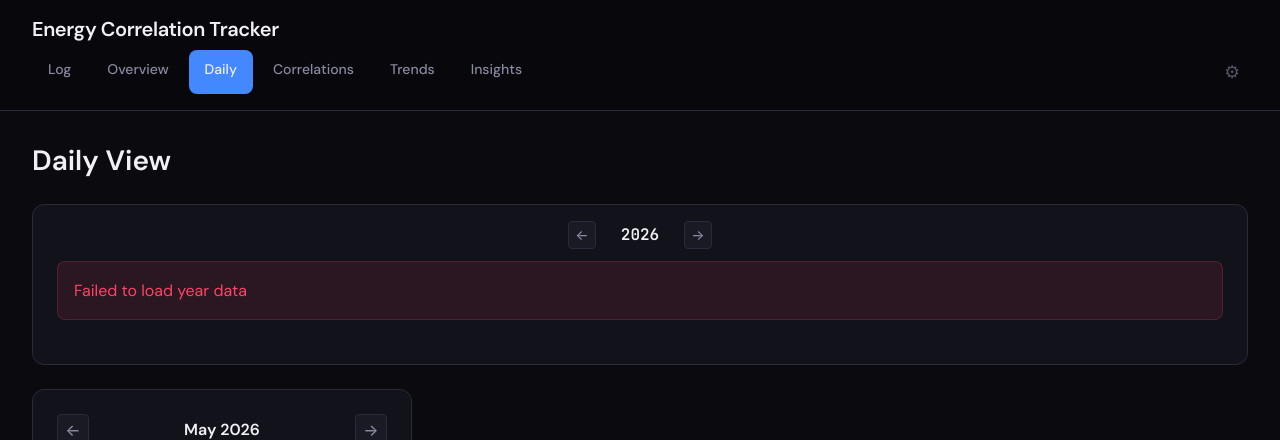
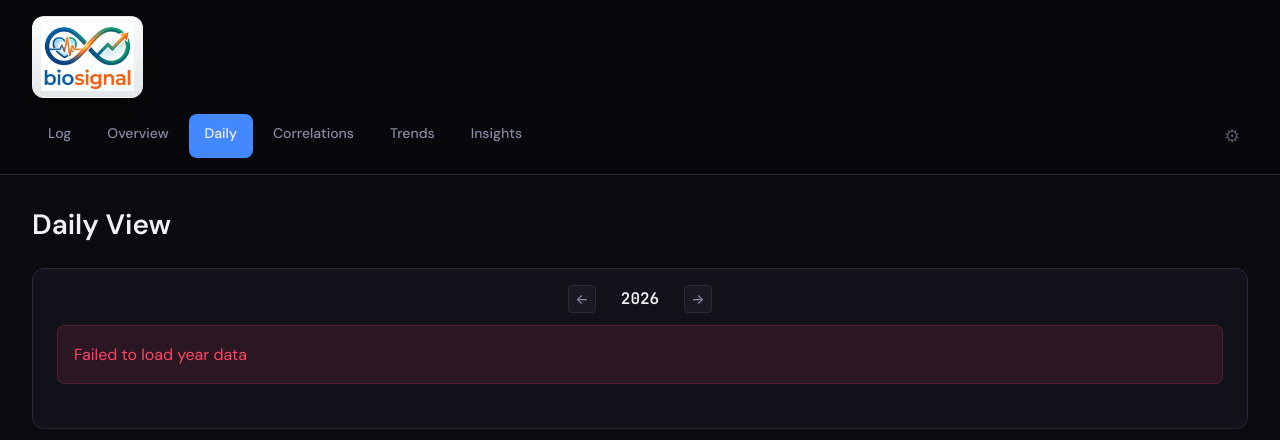
Before and after one commit to hoombar/biosignal, a FastAPI app: page /daily in a window 1280 px wide. Shown: the top 440 px of the page. Run offline with FastAPI, Linux system fonts and the light colour scheme; data that the repository does not hold is empty; parts of the project's set-up code (start-up, migrations or seed data) failed here and were passed over.

Commit message:
feat(ui): add site logo and favicon assets

```diff
--- a/app/templates/base.html
+++ b/app/templates/base.html
@@ -3,16 +3,26 @@
 <head>
     <meta charset="UTF-8">
     <meta name="viewport" content="width=device-width, initial-scale=1.0">
-    <title>{% block title %}Energy Tracker{% endblock %}</title>
+    <title>{% block title %}Biosignal{% endblock %}</title>
     <link rel="preconnect" href="https://fonts.googleapis.com">
     <link rel="preconnect" href="https://fonts.gstatic.com" crossorigin>
     <link href="https://fonts.googleapis.com/css2?family=DM+Sans:wght@400;500;600;700&family=JetBrains+Mono:wght@400;500;600;700&display=swap" rel="stylesheet">
+    <link rel="icon" type="image/png" href="/static/images/favicon.png">
+    <link rel="apple-touch-icon" href="/static/images/apple-touch-icon.png">
     <link rel="stylesheet" href="/static/css/style.css">
     <script src="https://cdn.jsdelivr.net/npm/chart.js"></script>
 </head>
 <body>
     <header>
-        <h1>Energy Correlation Tracker</h1>
+        <a href="/log" class="site-brand" aria-label="Biosignal home">
+            <img
+                src="/static/images/logo.jpeg"
+                alt="Biosignal"
+                class="site-logo"
+                width="320"
+                height="235"
+            >
+        </a>
         <nav>
             <a href="/log" class="{{ 'active' if active_page == 'log' }}">Log</a>
             <a href="/overview" class="{{ 'active' if active_page == 'overview' }}">Overview</a>
--- a/static/css/style.css
+++ b/static/css/style.css
@@ -120,19 +120,32 @@ header {
     color: var(--header-text);
     padding: var(--space-md) var(--space-xl);
     border-bottom: 1px solid var(--border-subtle);
-}
-
-header h1 {
-    font-size: 1.25rem;
-    font-weight: 600;
-    letter-spacing: -0.02em;
-    margin-bottom: var(--space-sm);
+    display: flex;
+    flex-direction: column;
+    gap: var(--space-md);
+}
+
+.site-brand {
+    align-self: flex-start;
+    display: inline-flex;
+    padding: 0.375rem 0.5rem;
+    border-radius: var(--radius-lg);
+    background: linear-gradient(180deg, rgba(255, 255, 255, 0.98), rgba(241, 246, 248, 0.94));
+    box-shadow: 0 14px 30px rgba(0, 0, 0, 0.35);
+    border: 1px solid rgba(255, 255, 255, 0.12);
+}
+
+.site-logo {
+    display: block;
+    width: auto;
+    height: clamp(3rem, 7vw, 4.25rem);
+    max-width: min(100%, 15rem);
 }
 
 nav {
     display: flex;
+    flex-wrap: wrap;
     gap: var(--space-xs);
-    margin-top: var(--space-sm);
 }
 
 nav a {
@@ -1419,6 +1432,18 @@ input:focus {
 }
 
 @media (max-width: 768px) {
+    header {
+        padding: var(--space-md);
+    }
+
+    .site-brand {
+        padding: 0.25rem 0.375rem;
+    }
+
+    .site-logo {
+        height: 3.25rem;
+    }
+
     main {
         padding: var(--space-md);
     }
```
Also changed, not shown: tests/test_pages.py (+12 -0 lines), Biosignal_favicon.jpeg (added), Biosignal_logo.jpeg (added), static/images/apple-touch-icon.png (added), static/images/favicon.png (added), static/images/logo.jpeg (added).
